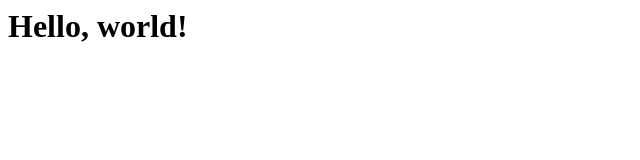
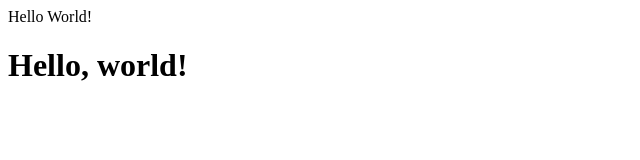
Before and after one commit to lauren-0222/git-practice, a plain HTML site: page index.html in a window 1280 px wide. Shown: the whole page, without its empty margins (0-640 px from the left). Drawn offline with Linux system fonts and the light colour scheme.

Commit message:
Added Hello World

```diff
--- a/index.html
+++ b/index.html
@@ -1,6 +1,7 @@
 <html>
   <head>
     <title>My Project</title>
+    <h>Hello World!</h>
   </head>
   <body>
     <h1>Hello, world!</h1>
```
